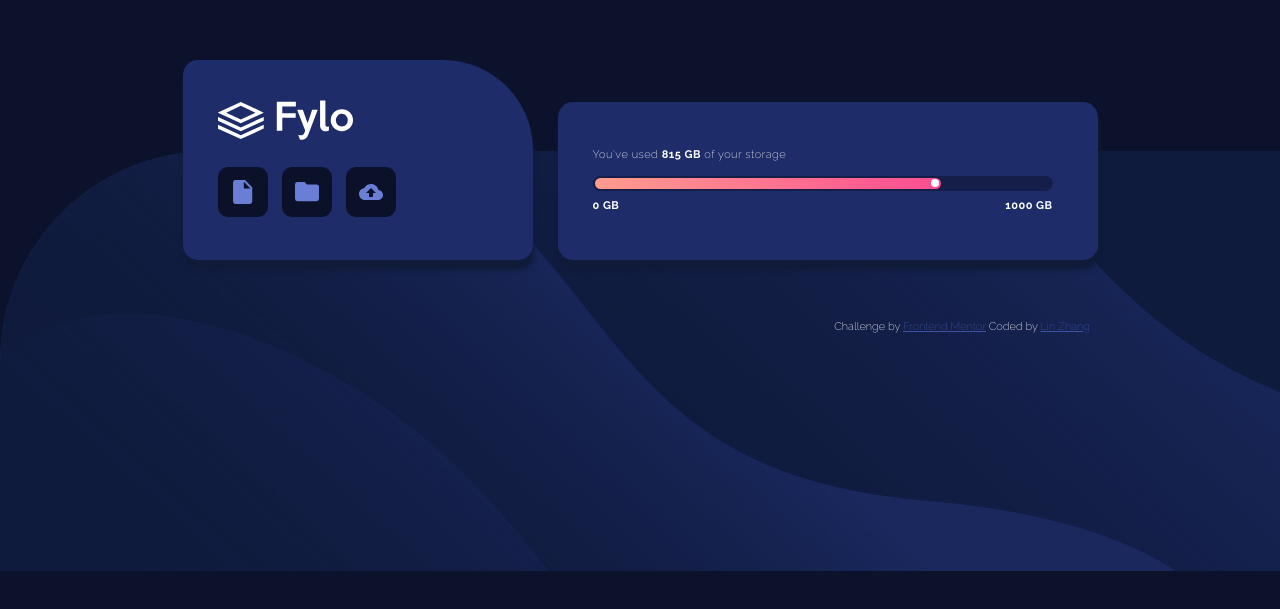
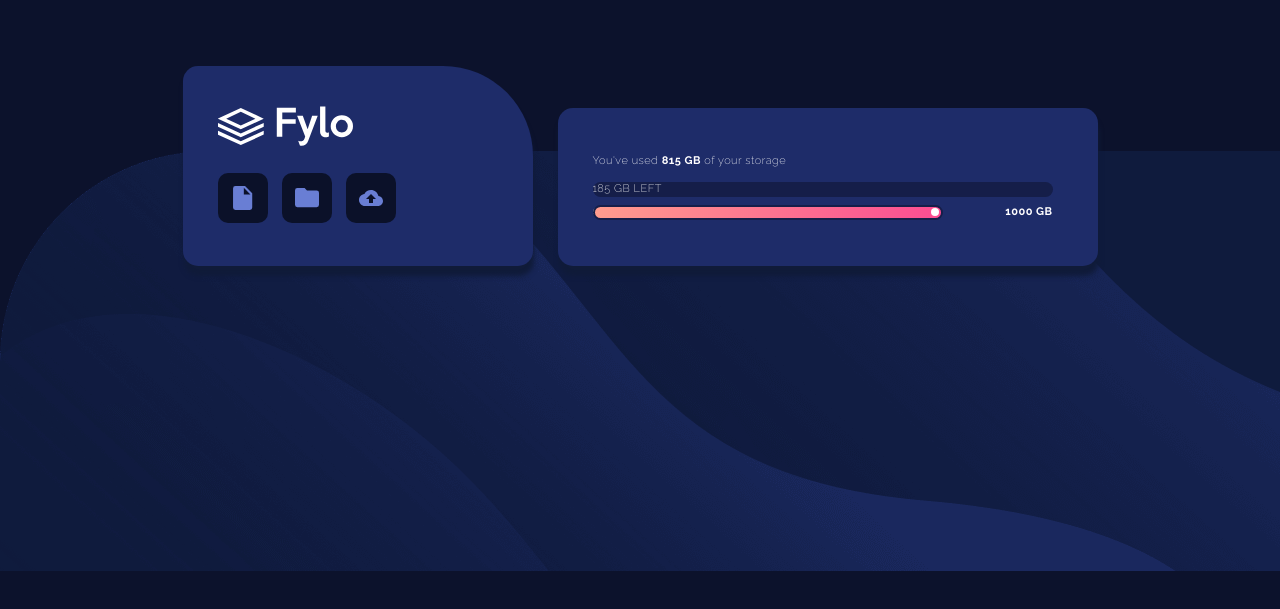
Before and after one commit to linzhangcs/Fylo-data-storage, a website: page index.html in a window 1280 px wide. Shown: the part 179-788 px from the top of the page. Drawn offline with Linux system fonts and the light colour scheme.

Commit message:
add html for data usage tooltip

```diff
--- a/index.html
+++ b/index.html
@@ -13,7 +13,7 @@
     <div class="data-storage">
       <div class="data-storage-functions">
         <div class="logo">
-          <img src="images/logo.svg"/>
+          <a href="https://linzhangcs.github.io" target="_blank"><img src="images/logo.svg"/></a>
         </div>
         <ul class="func-icons">
           <li class="icon" id="file-icon"></li>
@@ -24,6 +24,15 @@
       <div class="data-storage-data">
         <p>You've used <span class="bold">815 GB</span> of your storage</p>
         <div class="data-usage-bar">
+          <div class="data-usage-tooltip">
+            <span class="data-usage-text">
+              185
+              <span class="captialized">
+                GB LEFT
+              </span>
+            </span>
+            <div id="tooltip"></div>
+          </div>
           <div class="data-usage-used">
             <span class="usage-dot">
             </span>
@@ -36,10 +45,6 @@
       </div>
     </div>
     <div class="background"></div>
-    <div class="attribution">
-      Challenge by <a href="https://www.frontendmentor.io?ref=challenge" target="_blank">Frontend Mentor</a>
-      Coded by <a href="https://linzhangcs.github.io">Lin Zhang</a>
-    </div>
   </div>
 </body>
 </html>
```
